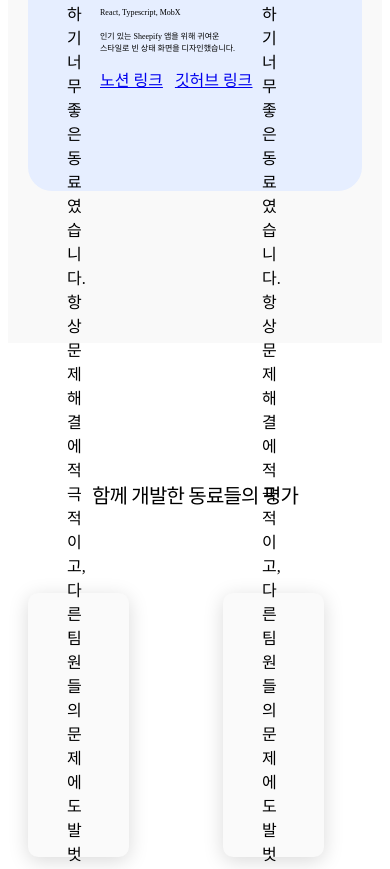
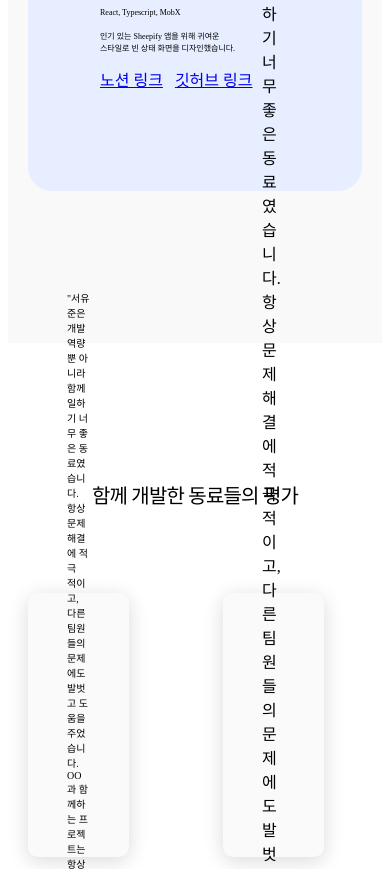
Before and after one commit to SEO-YJ/shinhan_html, a plain HTML site: page web/index.html in a window 390 px wide. Shown: the part 3886-4755 px from the top of the page. Drawn offline with Linux system fonts and the light colour scheme; a web font is replaced by a local one.

Commit message:
feat: 반응형 9차 테스트

```diff
--- a/web/responsive.css
+++ b/web/responsive.css
@@ -371,6 +371,16 @@ header {
   box-shadow: 0px 4px 20px 0px rgba(0, 0, 0, 0.15);
 }
 
+.feedback1_text {
+  font-size: 10px;
+}
+.feedback1_text {
+  font-size: 10px;
+}
+.feedback1_text {
+  font-size: 10px;
+}
+
 .feedback2 {
   display: flex;
 width: 250px;
```
